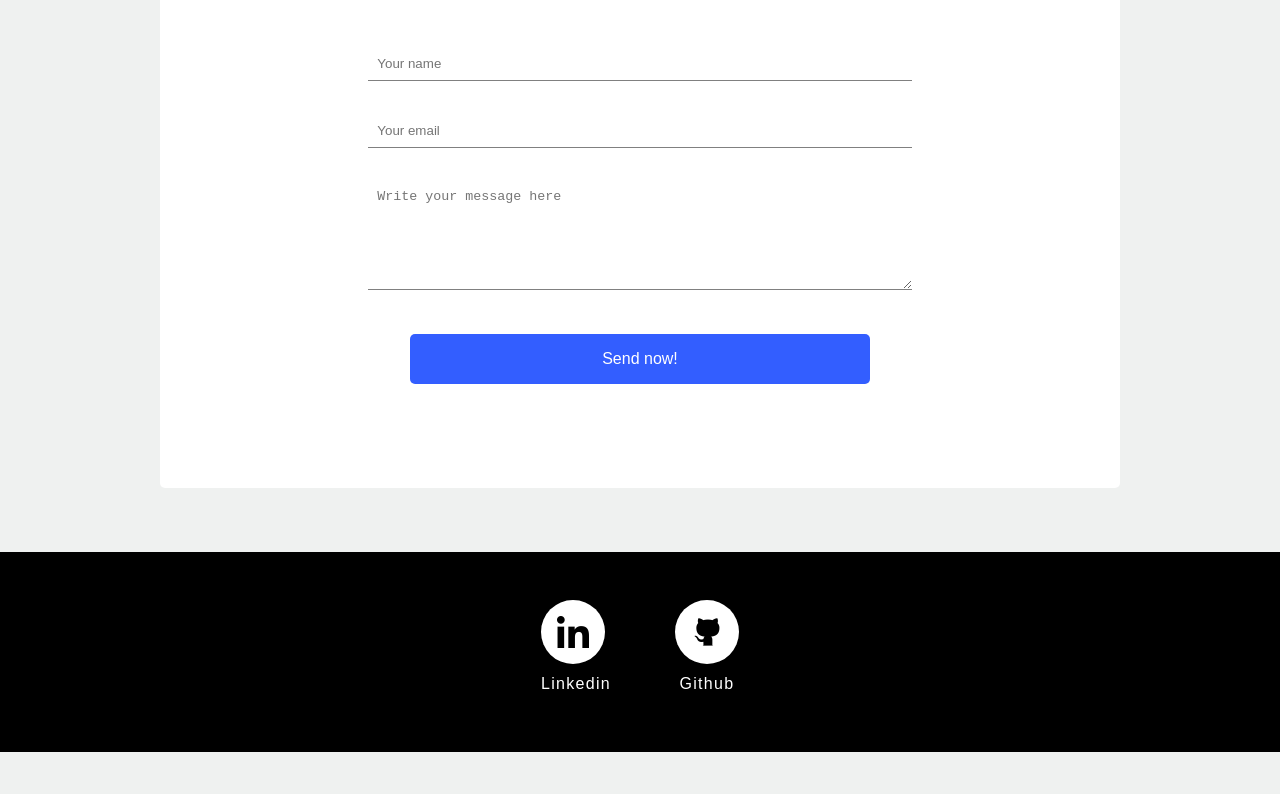
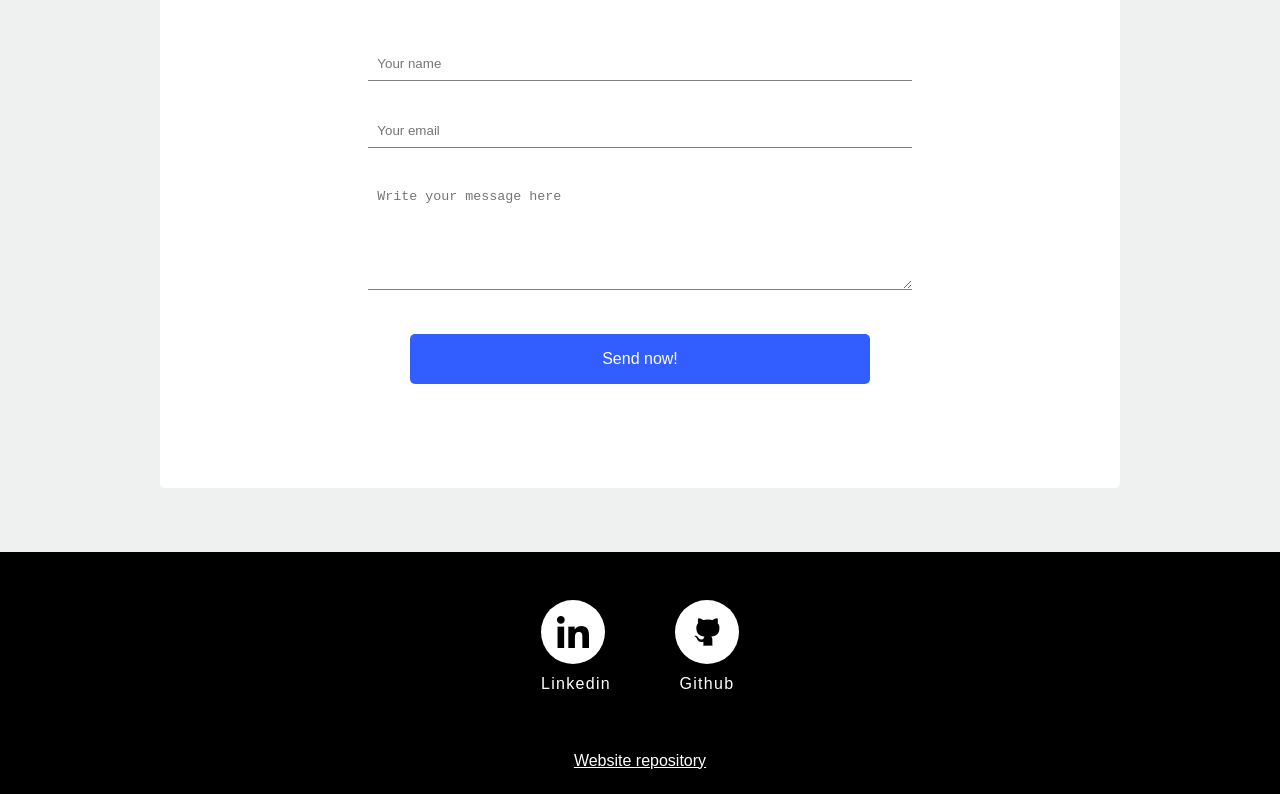
Before and after one commit to SandroSimonOre/sandrosimon.com-nextjs, a Next.js app: page / in a window 1280 px wide. Shown: the part 3785-4579 px from the top of the page. Before the commit the page ends 4537 px from the top, so only its background shows below. Built offline with nearby package versions, Linux system fonts and the light colour scheme.

Commit message:
Link to repository added

```diff
--- a/src/components/Footer.tsx
+++ b/src/components/Footer.tsx
@@ -10,6 +10,8 @@ export const Footer = () => {
 
     return (
         <footer className={styles.footer}>
+
+            <div className={styles.socialMediaContainer}>
 
                 {footerSocialMedia.map((sm, i) => (
                     <div key={i} className={styles.iconContainer}>
@@ -31,6 +33,20 @@ export const Footer = () => {
                     </div>
                 ))}
 
+            </div>
+
+            <div className={styles.sourceLink}>
+                <p>
+
+                    <a
+                        href='https://github.com/SandroSimonOre/sandrosimon.com-nextjs'
+                        target="_blank" rel="noopener noreferrer"
+                    >
+                        Website repository
+                    </a>
+                </p>
+            </div>
+
         </footer>
     )
 }
--- a/src/styles/Footer.module.scss
+++ b/src/styles/Footer.module.scss
@@ -1,18 +1,19 @@
 .footer {
 
     display: flex;
-    justify-content: center;
-    gap: 4rem;
+    flex-direction: column;
+    gap: 3rem;
     align-items: center;
     width: 100%;
     background-color: black;
-    padding: 3rem 0;
+    padding: 3rem 0 1.5rem;
+
+    .socialMediaContainer {
+
+        display: flex;
+        gap: 4rem;
 
         .iconContainer {
-
-        display: flex;
-        flex-direction: column;
-        justify-content: center;
 
             .icon {
                 border-radius: 50%;
@@ -42,4 +43,18 @@
 
         }
 
+
     }
+
+    .sourceLink {
+
+        p {
+            color: white;
+            a {
+                text-decoration: underline
+            }
+        };
+
+    }
+
+}
```
Also changed, not shown: 1 other file (tests, documents, lock files or other folders). Lines whose indentation alone changed are shown as unchanged.
